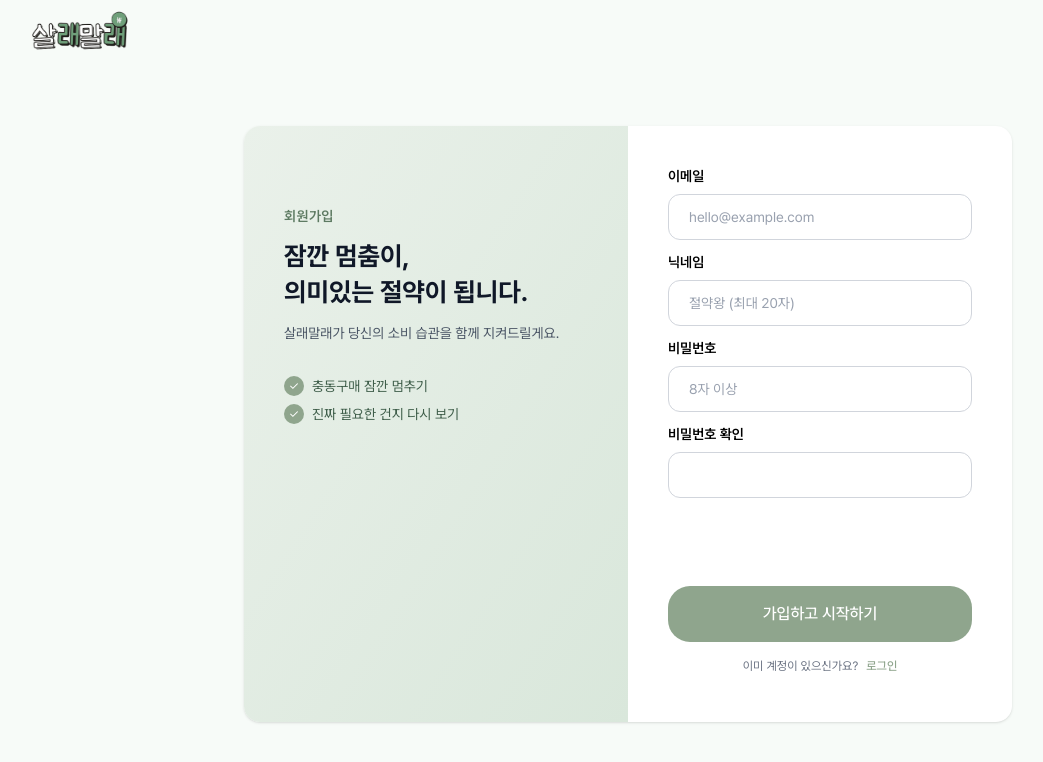
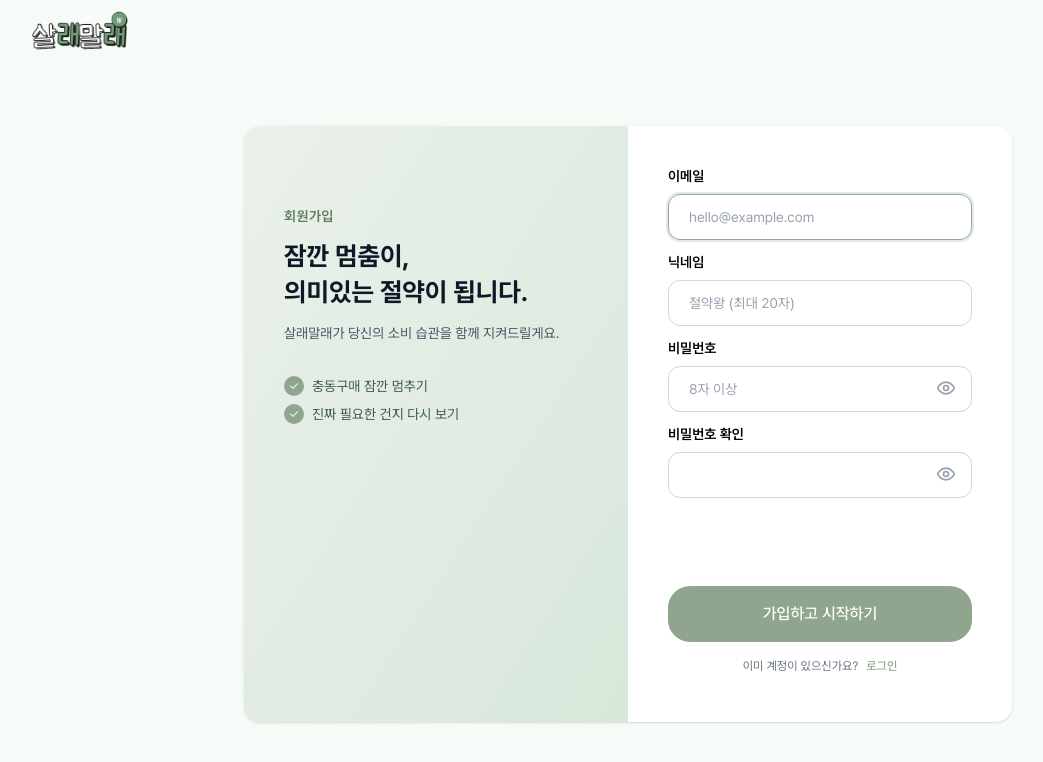
Before and after one commit to Hankyung-Toss-delta/sallae-malrae, a Next.js app: page /auth/signup in a window 1280 px wide. Shown: the top 762 px of the page, without its empty margins (12-1055 px from the left). Built offline with nearby package versions, Linux system fonts and the light colour scheme.

Commit message:
feat: 로그인/회원가입 UX 디테일 보강

```diff
--- a/src/app/auth/login/page.jsx
+++ b/src/app/auth/login/page.jsx
@@ -7,6 +7,7 @@ import Link from "next/link";
 import Header from "@/components/layout/Header";
 import ErrorAlert from "@/components/ui/ErrorAlert";
 import Input from "@/components/ui/Input";
+import PasswordInput from "@/components/ui/PasswordInput";
 import { useAuth } from "@/contexts/AuthContext";
 import { ERROR_MESSAGES } from "@/constants/errors";
 
@@ -84,16 +85,18 @@ export default function LoginPage() {
               value={email}
               onChange={(e) => setEmail(e.target.value)}
               required
+              autoComplete="email"
+              autoFocus
             />
 
-            <Input
+            <PasswordInput
               id="password"
               name="password"
-              type="password"
               placeholder="비밀번호"
               value={password}
               onChange={(e) => setPassword(e.target.value)}
               required
+              autoComplete="current-password"
             />
           </div>
 
--- a/src/app/auth/signup/page.jsx
+++ b/src/app/auth/signup/page.jsx
@@ -9,6 +9,7 @@ import Header from "@/components/layout/Header";
 import Button from "@/components/ui/Button";
 import ErrorAlert from "@/components/ui/ErrorAlert";
 import Input from "@/components/ui/Input";
+import PasswordInput from "@/components/ui/PasswordInput";
 import { ERROR_MESSAGES } from "@/constants/errors";
 
 export default function SignupPage() {
@@ -113,6 +114,8 @@ export default function SignupPage() {
                 value={email}
                 onChange={(e) => setEmail(e.target.value)}
                 required
+                autoComplete="email"
+                autoFocus
               />
 
               <Input
@@ -124,28 +127,29 @@ export default function SignupPage() {
                 onChange={(e) => setNickname(e.target.value)}
                 required
                 maxLength={20}
+                autoComplete="nickname"
               />
 
-              <Input
+              <PasswordInput
                 id="password"
                 name="password"
-                type="password"
                 label="비밀번호"
                 placeholder="8자 이상"
                 value={password}
                 onChange={(e) => setPassword(e.target.value)}
                 required
                 minLength={8}
+                autoComplete="new-password"
               />
 
-              <Input
+              <PasswordInput
                 id="passwordConfirm"
                 name="passwordConfirm"
-                type="password"
                 label="비밀번호 확인"
                 value={passwordConfirm}
                 onChange={(e) => setPasswordConfirm(e.target.value)}
                 required
+                autoComplete="new-password"
               />
             </div>
 
--- a/src/components/ui/Input.jsx
+++ b/src/components/ui/Input.jsx
@@ -35,10 +35,11 @@ export default function Input({
         className={`
           w-full rounded-xl border px-5 py-3 text-sm outline-none transition-colors
           placeholder:text-gray-400
+          focus-visible:ring-2 focus-visible:ring-offset-0
           ${
             error
-              ? "border-[#D96C6C] focus:border-[#D96C6C]"
-              : "border-gray-300 focus:border-[#8EAA92]"
+              ? "border-[#D96C6C] focus:border-[#D96C6C] focus-visible:ring-[#D96C6C]/25"
+              : "border-gray-300 focus:border-[#8EAA92] focus-visible:ring-[#8EAA92]/25"
           }
           ${className}
         `}
--- /dev/null
+++ b/src/components/ui/PasswordInput.jsx
@@ -0,0 +1,63 @@
+"use client";
+
+import { useState } from "react";
+import Input from "./Input";
+
+export default function PasswordInput({ id, name, ...props }) {
+  const [visible, setVisible] = useState(false);
+  const inputId = id ?? name;
+
+  return (
+    <div className="relative">
+      <Input
+        {...props}
+        id={inputId}
+        name={name}
+        type={visible ? "text" : "password"}
+        className="pr-12"
+      />
+      <button
+        type="button"
+        onClick={() => setVisible((v) => !v)}
+        aria-label={visible ? "비밀번호 숨기기" : "비밀번호 보기"}
+        aria-pressed={visible}
+        className="absolute bottom-[14px] right-4 flex items-center justify-center text-gray-400 transition-colors hover:text-gray-600"
+        tabIndex={-1}
+      >
+        {visible ? (
+          <svg
+            xmlns="http://www.w3.org/2000/svg"
+            viewBox="0 0 24 24"
+            fill="none"
+            stroke="currentColor"
+            strokeWidth="2"
+            strokeLinecap="round"
+            strokeLinejoin="round"
+            className="h-5 w-5"
+            aria-hidden="true"
+          >
+            <path d="M9.88 9.88a3 3 0 1 0 4.24 4.24" />
+            <path d="M10.73 5.08A10.43 10.43 0 0 1 12 5c7 0 10 7 10 7a13.16 13.16 0 0 1-1.67 2.68" />
+            <path d="M6.61 6.61A13.526 13.526 0 0 0 2 12s3 7 10 7a9.74 9.74 0 0 0 5.39-1.61" />
+            <line x1="2" y1="2" x2="22" y2="22" />
+          </svg>
+        ) : (
+          <svg
+            xmlns="http://www.w3.org/2000/svg"
+            viewBox="0 0 24 24"
+            fill="none"
+            stroke="currentColor"
+            strokeWidth="2"
+            strokeLinecap="round"
+            strokeLinejoin="round"
+            className="h-5 w-5"
+            aria-hidden="true"
+          >
+            <path d="M2 12s3-7 10-7 10 7 10 7-3 7-10 7-10-7-10-7z" />
+            <circle cx="12" cy="12" r="3" />
+          </svg>
+        )}
+      </button>
+    </div>
+  );
+}
```
